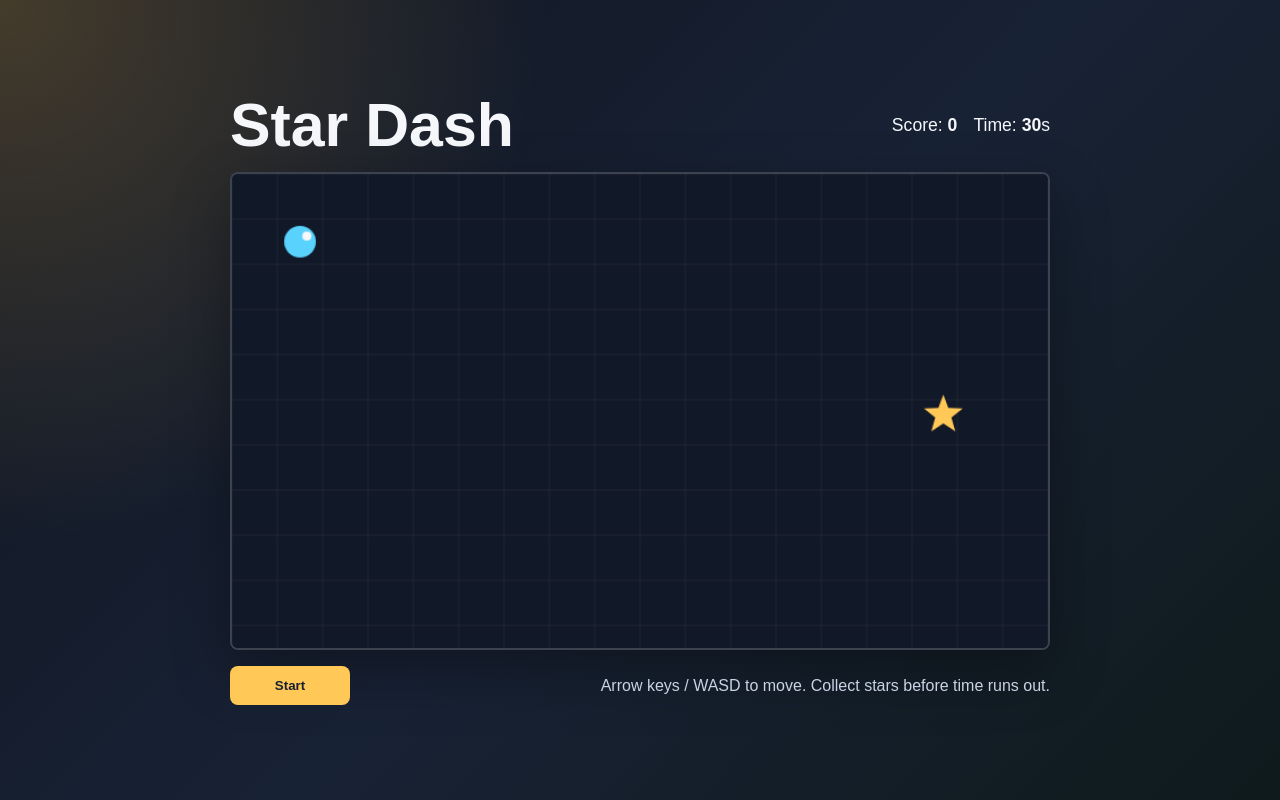
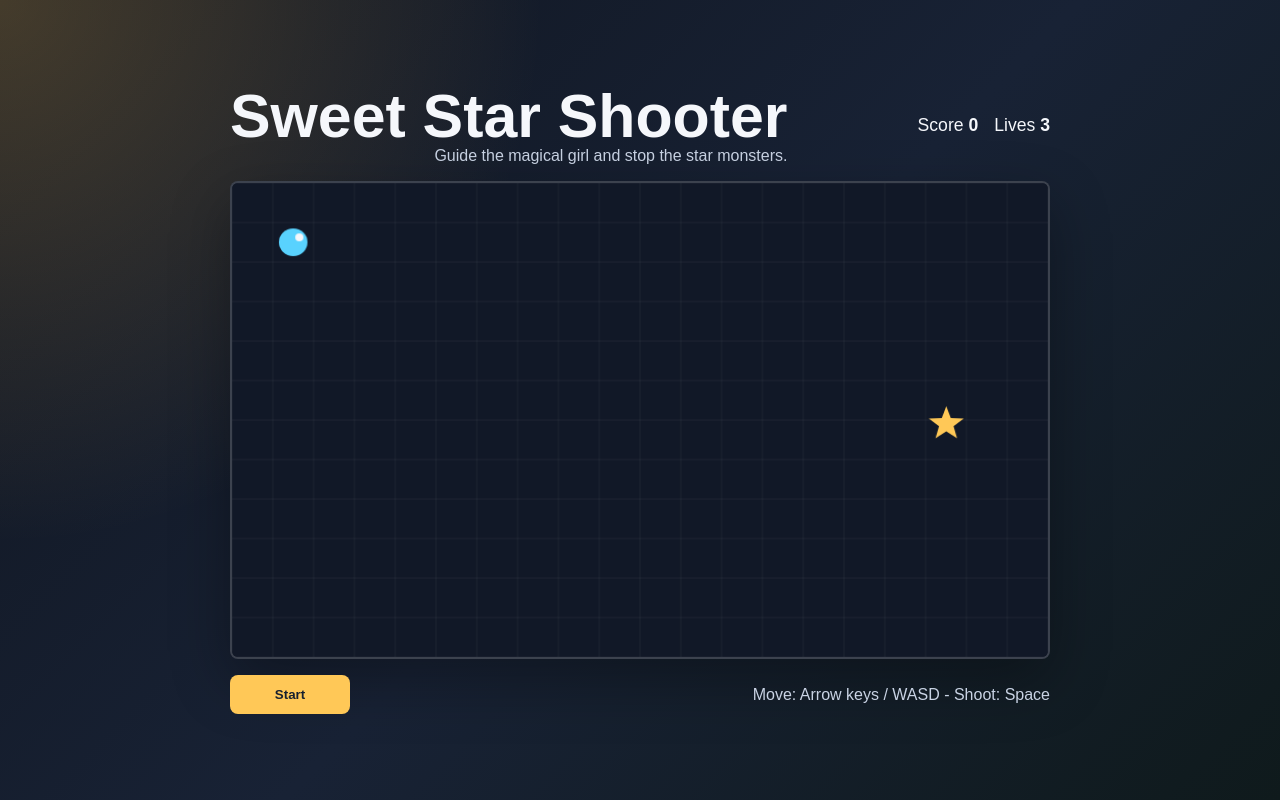
Before and after one commit to SpeedFox1346/CodeX-, a plain HTML site: page index.html in a window 1280 px wide. Drawn offline with Linux system fonts and the light colour scheme.

Commit message:
Replace page with Sweet Star Shooter

```diff
--- a/index.html
+++ b/index.html
@@ -3,24 +3,27 @@
 <head>
   <meta charset="utf-8">
   <meta name="viewport" content="width=device-width, initial-scale=1">
-  <title>Star Dash</title>
+  <title>Sweet Star Shooter</title>
   <link rel="stylesheet" href="style.css">
 </head>
 <body>
   <main class="game-shell">
-    <section class="hud" aria-label="ゲーム情報">
-      <h1>Star Dash</h1>
+    <section class="hud" aria-label="Game information">
+      <div>
+        <h1>Sweet Star Shooter</h1>
+        <p class="subtitle">Guide the magical girl and stop the star monsters.</p>
+      </div>
       <div class="stats">
-        <span>Score: <strong id="score">0</strong></span>
-        <span>Time: <strong id="time">30</strong>s</span>
+        <span>Score <strong id="score">0</strong></span>
+        <span>Lives <strong id="lives">3</strong></span>
       </div>
     </section>
 
-    <canvas id="game" width="720" height="420" aria-label="Star Dash game canvas"></canvas>
+    <canvas id="game" width="800" height="480" aria-label="Sweet Star Shooter game canvas"></canvas>
 
-    <section class="controls" aria-label="操作">
+    <section class="controls" aria-label="Controls">
       <button id="startButton" type="button">Start</button>
-      <p>Arrow keys / WASD to move. Collect stars before time runs out.</p>
+      <p>Move: Arrow keys / WASD - Shoot: Space</p>
     </section>
   </main>
 
```
